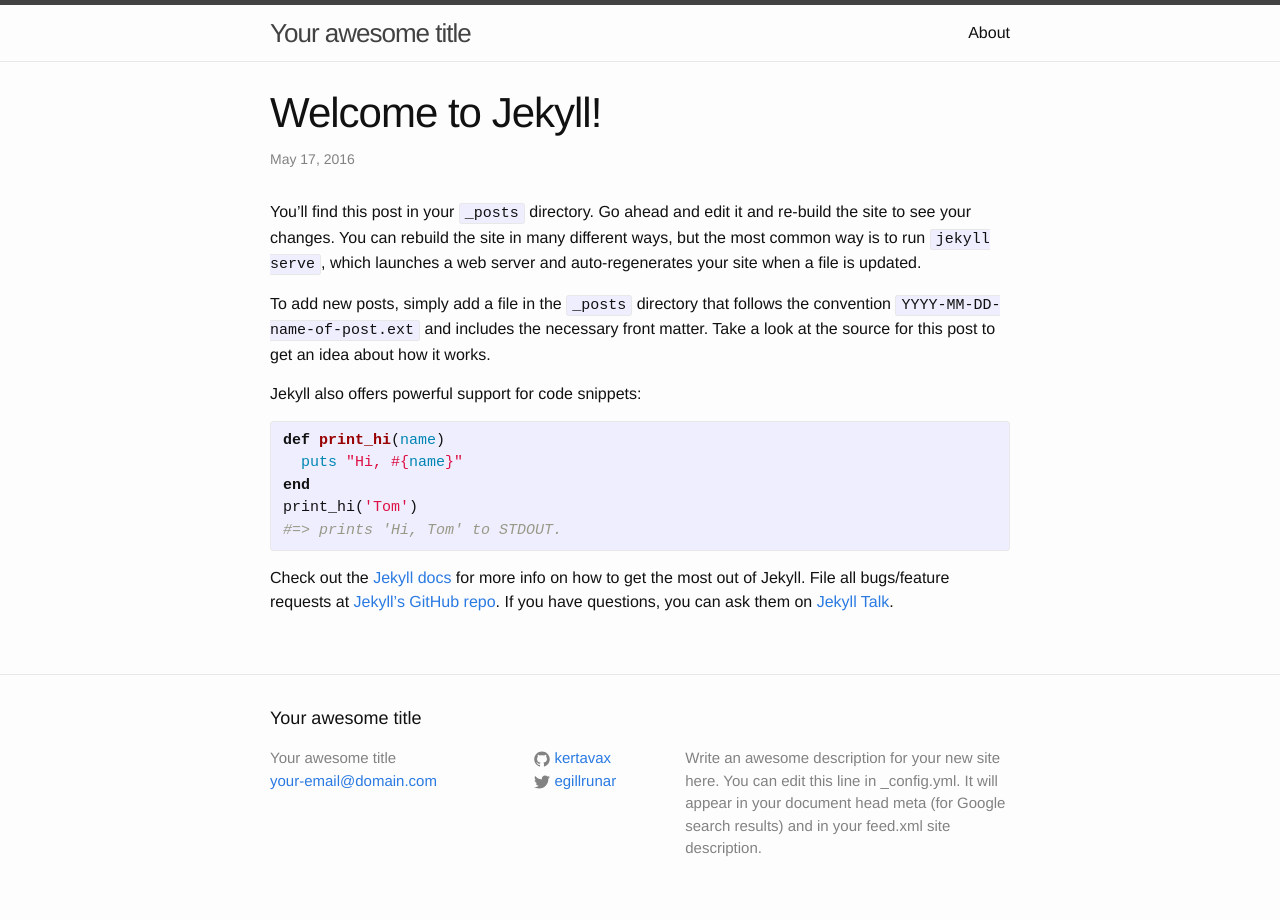
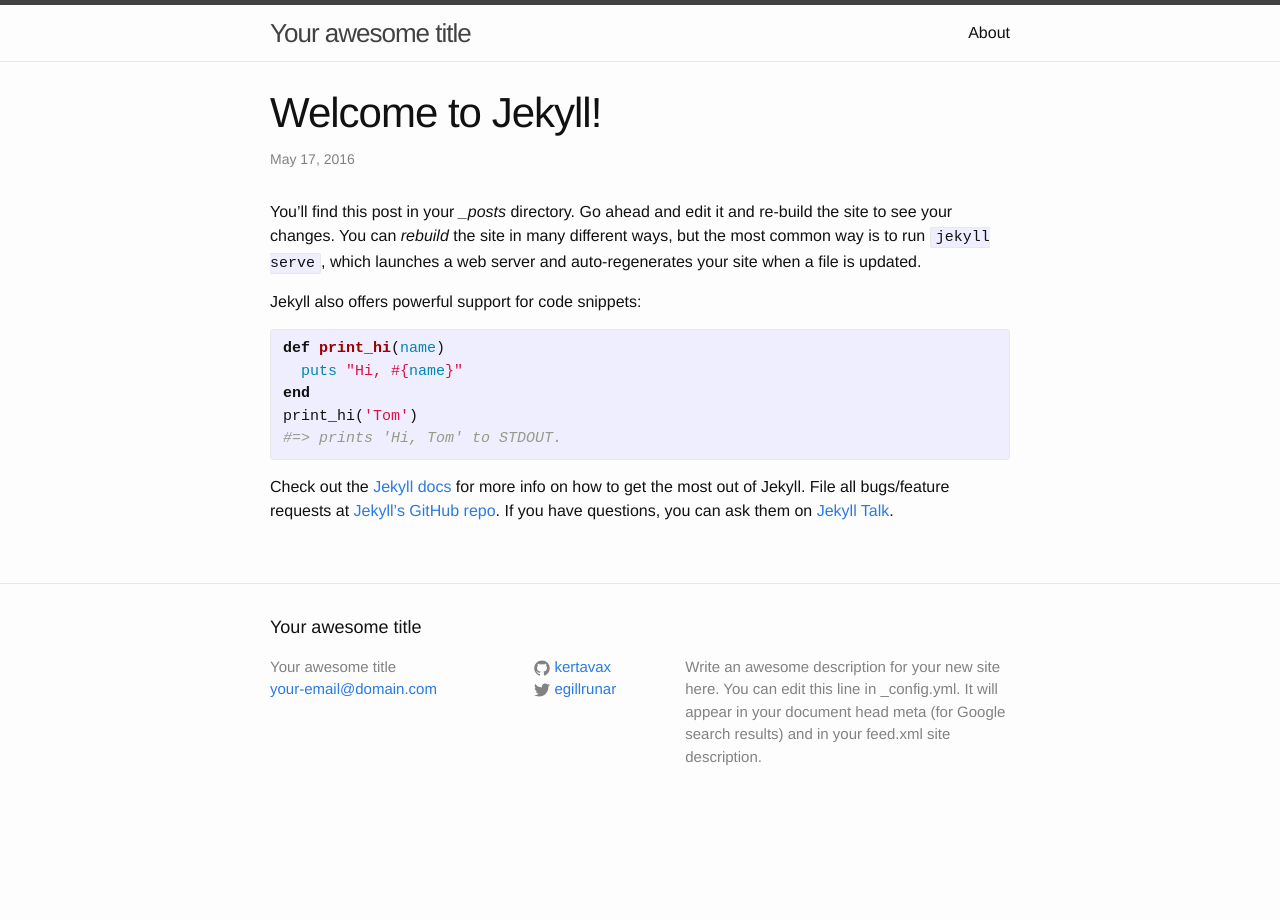
Before and after one commit to kertavax/kertavax.github.io, a Jekyll site: the page built from _posts/2016-05-17-welcome-to-jekyll.markdown, in a window 1280 px wide. Built offline with Jekyll 4.4.1, drawn with Linux system fonts in a browser that asks for light colours.

Commit message:
minor typographic changes, delete one paragraph

```diff
--- a/_posts/2016-05-17-welcome-to-jekyll.markdown
+++ b/_posts/2016-05-17-welcome-to-jekyll.markdown
@@ -4,9 +4,7 @@ title:  "Welcome to Jekyll!"
 date:   2016-05-17 17:19:54 -0400
 categories: jekyll update
 ---
-You’ll find this post in your `_posts` directory. Go ahead and edit it and re-build the site to see your changes. You can rebuild the site in many different ways, but the most common way is to run `jekyll serve`, which launches a web server and auto-regenerates your site when a file is updated.
-
-To add new posts, simply add a file in the `_posts` directory that follows the convention `YYYY-MM-DD-name-of-post.ext` and includes the necessary front matter. Take a look at the source for this post to get an idea about how it works.
+You’ll find this post in your *_posts* directory. Go ahead and edit it and re-build the site to see your changes. You can *rebuild* the site in many different ways, but the most common way is to run `jekyll serve`, which launches a web server and auto-regenerates your site when a file is updated.
 
 Jekyll also offers powerful support for code snippets:
 
```
